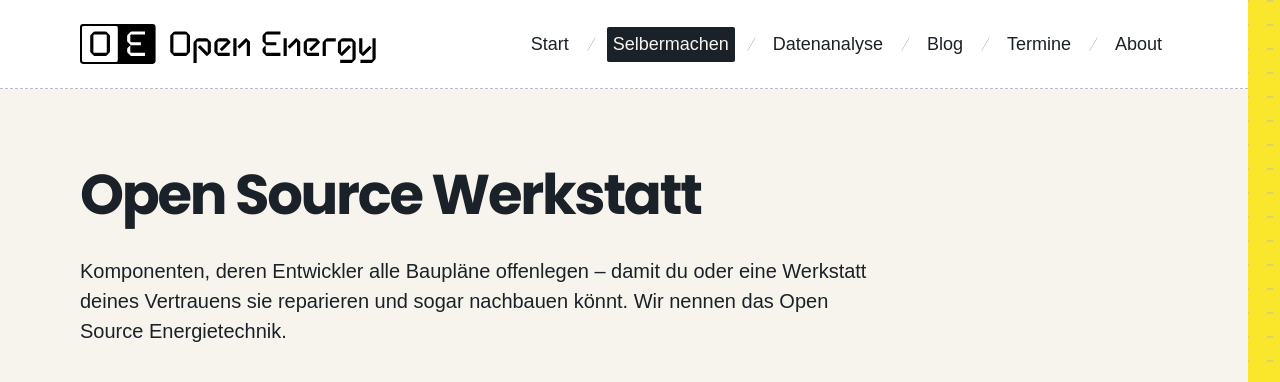
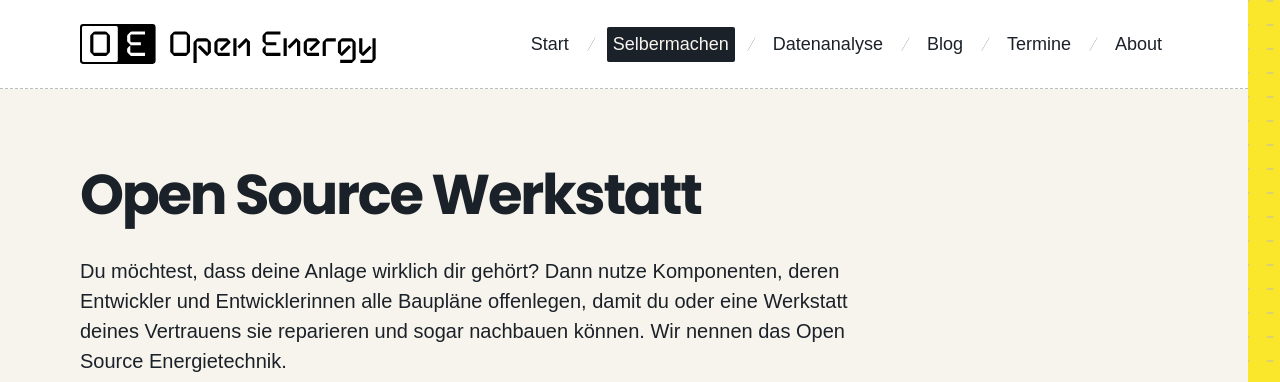
Before and after one commit to okfde/open-energy, a Jekyll site: the page built from do-it-yourself.md, in a window 1280 px wide and 900 px high, scrolled down 2578 px, cut to the strip 0-382 px from the top of the window. Built offline with Jekyll 4.4.1, drawn with Linux system fonts in a browser that asks for light colours; some web fonts are replaced.

Commit message:
changed disc. of osh workshop

```diff
--- a/do-it-yourself.md
+++ b/do-it-yourself.md
@@ -21,7 +21,7 @@ description: "Wie kann ich selbst Strom erzeugen? Balkonsolar, Dachsolar und Kle
 <section class="section section--sand diy-grid-section" aria-labelledby="werkstatt-heading">
   <div class="diy-section-intro">
     <h2 id="werkstatt-heading">Open Source Werkstatt</h2>
-    <p class="body-text">Komponenten, deren Entwickler alle Baupläne offenlegen – damit du oder eine Werkstatt deines Vertrauens sie reparieren und sogar nachbauen könnt. Wir nennen das Open Source Energietechnik.</p>
+    <p class="body-text">Du möchtest, dass deine Anlage wirklich dir gehört? Dann nutze Komponenten, deren Entwickler und Entwicklerinnen alle Baupläne offenlegen, damit du oder eine Werkstatt deines Vertrauens sie reparieren und sogar nachbauen können. Wir nennen das Open Source Energietechnik.</p>
   </div>
   <div class="diy-grid">
     {% assign werkstatt = site.data.diy_resources | where: "werkstatt", true %}
```
